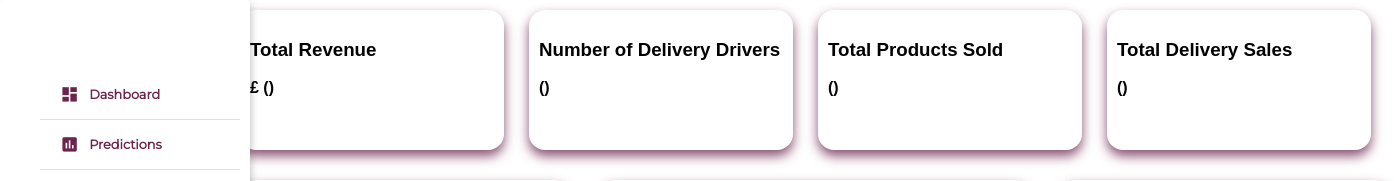
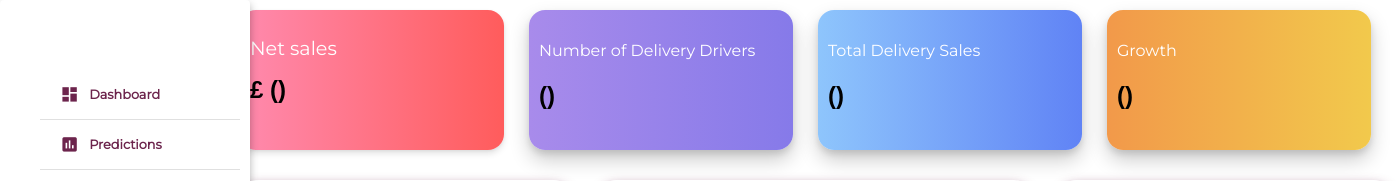
Before and after one commit to ilwad123/bakery-dashboard, a Django app: template DSP_bakery/templates/bakery.html in a window 1400 px wide. Shown: the top 181 px of the page. Run offline with Django 4.2, Linux system fonts and the light colour scheme; the template is opened without the code that fills it, so the values that code supplies are empty.

Commit message:
color done for the top just need to do backend functionality to get it working (Friday list)

```diff
--- a/DSP_bakery/static/css/main.css
+++ b/DSP_bakery/static/css/main.css
@@ -183,7 +183,6 @@ p{
 }
 
 .summary,.summary2,.summary3,.summary4{
-    box-shadow: 0 6px 12px rgba(108, 36, 76, 0.8);
     background-color: white;
     border-radius: 16px;
     padding: 10px;
@@ -196,6 +195,65 @@ p{
     font-family: 'Poppins', sans-serif;
     float:inline-start;
 }
+.summary{
+    box-shadow: 0 4px 6px rgba(0, 0, 0, 0.1), 0 1px 3px rgba(0, 0, 0, 0.06);
+
+}
+.summary h2{
+    color: white;
+    font-size: 1.2rem;
+    font-weight: 300;
+    font-family: 'Montserrat', sans-serif;
+}
+.summary p {
+    font-size: 1.5em;
+    font-weight: 700;
+    margin: 10px 0;
+  }
+
+.summary2{
+box-shadow: 0 10px 20px rgba(0, 0, 0, 0.2), 0 4px 6px rgba(0, 0, 0, 0.1);
+}
+.summary2 h4{
+    color: white;
+    font-size: 1rem;
+    font-weight: 300;
+    font-family: 'Montserrat', sans-serif;
+}
+.summary2 p {
+    font-size: 1.5em;
+    font-weight: 700;
+    margin: 10px 0;
+  }
+.summary3{
+    box-shadow: 0 10px 20px rgba(0, 0, 0, 0.2), 0 4px 6px rgba(0, 0, 0, 0.1);
+}
+.summary3 h4{
+    color: white;
+    font-size: 1rem;
+    font-weight: 300;
+    font-family: 'Montserrat', sans-serif;
+}
+.summary3 p {
+    font-size: 1.5em;
+    font-weight: 700;
+    margin: 10px 0;
+  }
+.summary4{
+    box-shadow: 0 10px 20px rgba(0, 0, 0, 0.2), 0 4px 6px rgba(0, 0, 0, 0.1);
+}
+.summary4 h4{
+    color: white;
+    font-size: 1rem;
+    font-weight: 300;
+    font-family: 'Montserrat', sans-serif;
+}
+.summary4 p {
+    font-size: 1.5em;
+    font-weight: 700;
+    margin: 10px 0;
+  }
+
 .summary2{
     margin-left: 25px;
 }
--- a/DSP_bakery/templates/bakery.html
+++ b/DSP_bakery/templates/bakery.html
@@ -120,22 +120,26 @@
         console.log('Quantities:', quantities);
     </script>
 <main>
-    <div class="summary">
-        <h3>Total Revenue</h3>
+    <div class="summary" style="background: linear-gradient(to right, #FF8AAE, #FF5C5C);">
+        <h2>Net sales</h2>
         <p>£ () </p>
+        <!-- Pinky red colour  -->
 </div>
- {% comment %} #should have a small cards at the top of the page with the total revenue,number of delivery driverstotal products sold,total delivery sales  {% endcomment %}
+    <div class="summary2" style= "background: linear-gradient(to right, #A88BEB, #867AE9);">
+        <h4>Number of Delivery Drivers</h4>
+        <p> () </p>
+        <!-- Purple colour  -->
 
-    <div class="summary2">
-        <h3>Number of Delivery Drivers</h3>
+    </div>
+    <div class="summary3" style="background: linear-gradient(to right, #8EC5FC,rgb(96, 131, 245));">
+        <h4> Total Delivery Sales </h4>
         <p> () </p>
+        <!-- Blue colour  -->
+
     </div>
-    <div class="summary3">
-        <h3>Total Products Sold</h3>
-        <p> () </p>
-    </div>
-    <div class="summary4">
-        <h3>Total Delivery Sales</h3>
+    <div class="summary4" style="background: linear-gradient(to right, #F2994A, #F2C94C);">
+        <h4>Growth</h4>
+        <!-- yellow colour  -->
         <p> () </p>
     </div>
     <div class="container">
```
